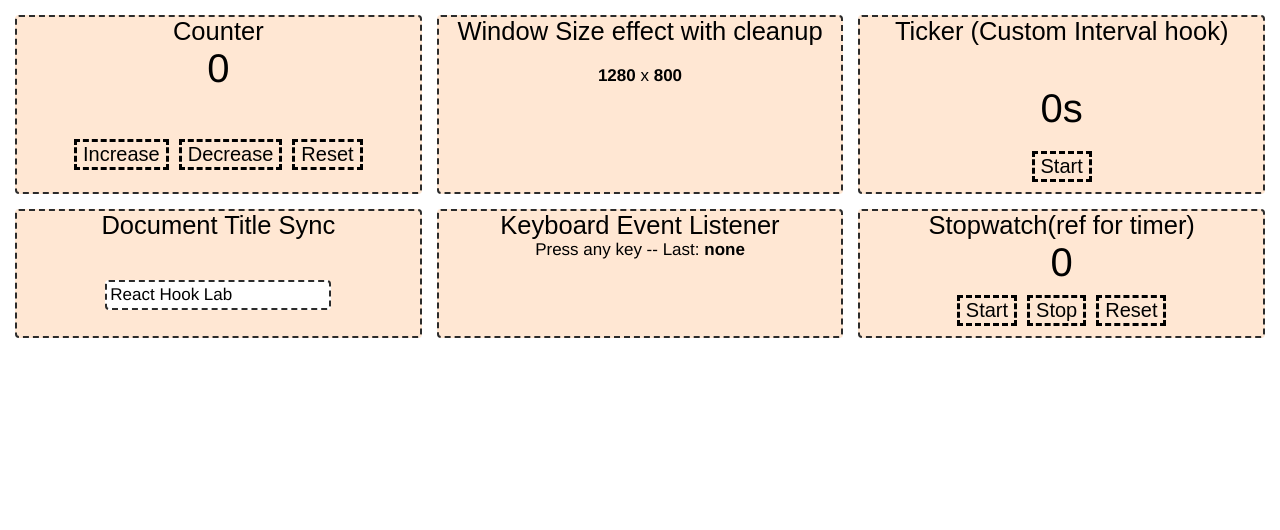
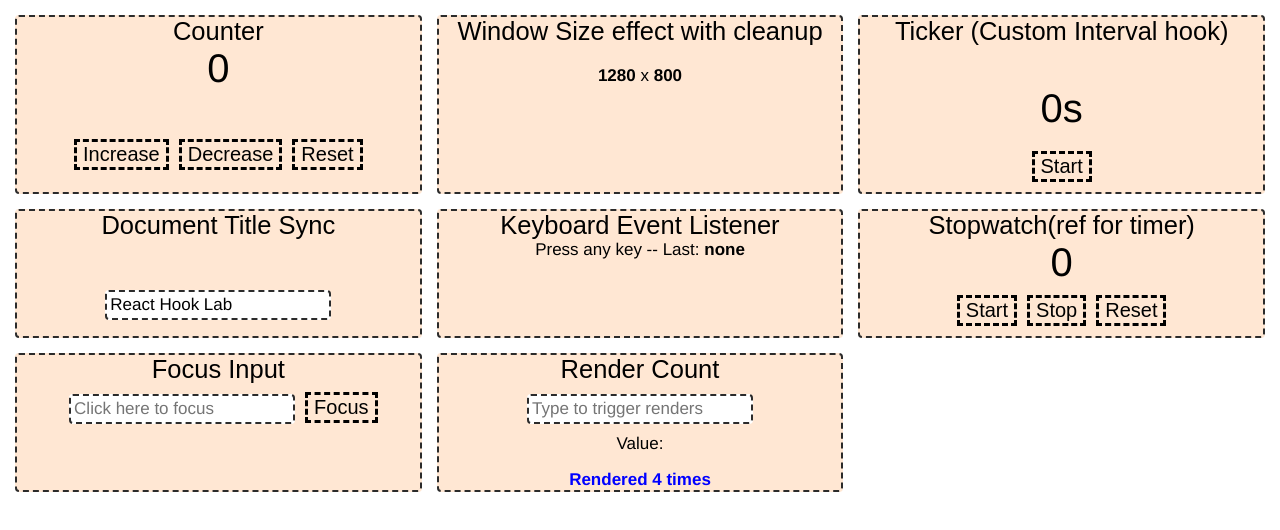
Before and after one commit to Sidddev15/React-hook-lab, a React (Vite) app: page / in a window 1280 px wide. Shown: the top 530 px of the page. Built offline with nearby package versions, Linux system fonts and the light colour scheme; a web font is replaced by a local one.

Commit message:
feat: add render counter using mutable ref and add DOM focus demo using useRef

```diff
--- a/src/App.css
+++ b/src/App.css
@@ -10,6 +10,7 @@
   border-radius: 10px;
   height: 100%;
   display: flex;
+  width: 100%;
 }
 
 output {
--- a/src/App.tsx
+++ b/src/App.tsx
@@ -1,22 +1,42 @@
 import "./App.css";
 import Counter from "./components/Counter";
 import DocTitle from "./components/Doctitle";
+import FocusInput from "./components/FocusInput";
 import KeyPressListener from "./components/KeypressListener";
+import RenderCount from "./components/RenderCount";
 import Stopwatch from "./components/Stopwatch";
 import Ticker from "./components/Ticker";
 import WindowSize from "./components/WindowSize";
 
 function App() {
-	return (
-		<div className="grid-container">
-      <div className="grid-item"><Counter /></div>
-      <div className="grid-item"><WindowSize /></div>
-      <div className="grid-item"><Ticker /></div>
-      <div className="grid-item"><DocTitle /></div>
-      <div className="grid-item"><KeyPressListener /></div>
-      <div className="grid-item"><Stopwatch /></div>
+  return (
+    <div className="grid-container">
+      <div className="grid-item">
+        <Counter />
+      </div>
+      <div className="grid-item">
+        <WindowSize />
+      </div>
+      <div className="grid-item">
+        <Ticker />
+      </div>
+      <div className="grid-item">
+        <DocTitle />
+      </div>
+      <div className="grid-item">
+        <KeyPressListener />
+      </div>
+      <div className="grid-item">
+        <Stopwatch />
+      </div>
+      <div className="grid-item">
+        <FocusInput />
+      </div>
+      <div className="grid-item">
+        <RenderCount />
+      </div>
     </div>
-	);
+  );
 }
 
 export default App;
--- /dev/null
+++ b/src/components/FocusInput.tsx
@@ -0,0 +1,19 @@
+import { useRef } from "react";
+
+export default function FocusInput() {
+  const inputRef = useRef<HTMLInputElement>(null);
+
+  return (
+    <section style={{ height: "auto", width: "100%" }}>
+      <h2>Focus Input</h2>
+      <input ref={inputRef} type="text" placeholder="Click here to focus" />
+      <button
+        onClick={() => {
+          inputRef.current?.focus();
+        }}
+      >
+        Focus
+      </button>
+    </section>
+  );
+}
--- /dev/null
+++ b/src/components/RenderCount.tsx
@@ -0,0 +1,48 @@
+import { useEffect, useRef, useState } from "react";
+
+export default function RenderCount() {
+  const [value, setValue] = useState("");
+  const renders = useRef(0);
+  const [show, setShow] = useState(false);
+  const renderDiv = useRef<HTMLDivElement | null>(null);
+
+  // count renders
+  renders.current += 1;
+
+  // show render count in div after first render
+  useEffect(() => {
+    if (renders.current > 1) {
+      setShow(true);
+    }
+    if (renderDiv.current) {
+      renderDiv.current.textContent = `Rendered ${renders.current} times`;
+    }
+  }, [value]);
+
+  return (
+    <section style={{ height: "auto", width: "100%" }}>
+      <h2>Render Count</h2>
+      <input
+        value={value}
+        onChange={(e) => setValue(e.target.value)}
+        placeholder="Type to trigger renders"
+      />
+      <p
+        style={{
+          maxWidth: "300px",
+          overflow: "hidden",
+          margin: "0 auto",
+          width: "100%",
+        }}
+      >
+        Value: {value}
+      </p>
+      <div
+        ref={renderDiv}
+        style={{ marginTop: "1rem", color: "blue", fontWeight: "bold" }}
+      >
+        {show ? `Rendered ${renders.current} times` : ""}
+      </div>
+    </section>
+  );
+}
--- a/src/index.css
+++ b/src/index.css
@@ -1,8 +1,8 @@
-@import url('https://fonts.googleapis.com/css2?family=Arimo:ital,wght@0,400..700;1,400..700&family=Special+Gothic:wght@400..700&display=swap');
+@import url("https://fonts.googleapis.com/css2?family=Arimo:ital,wght@0,400..700;1,400..700&family=Special+Gothic:wght@400..700&display=swap");
 
 :root {
-  --primary-font: 'Arimo', sans-serif;
-  --heading-font: 'Special Gothic', sans-serif;
+  --primary-font: "Arimo", sans-serif;
+  --heading-font: "Special Gothic", sans-serif;
 }
 
 html,
@@ -41,7 +41,7 @@ input {
   /* width: 100%; */
   height: auto;
   padding: 3px;
-  margin-bottom: 10px;
+  margin: 10px;
 }
 
 section {
```
Lines whose indentation alone changed are shown as unchanged.
